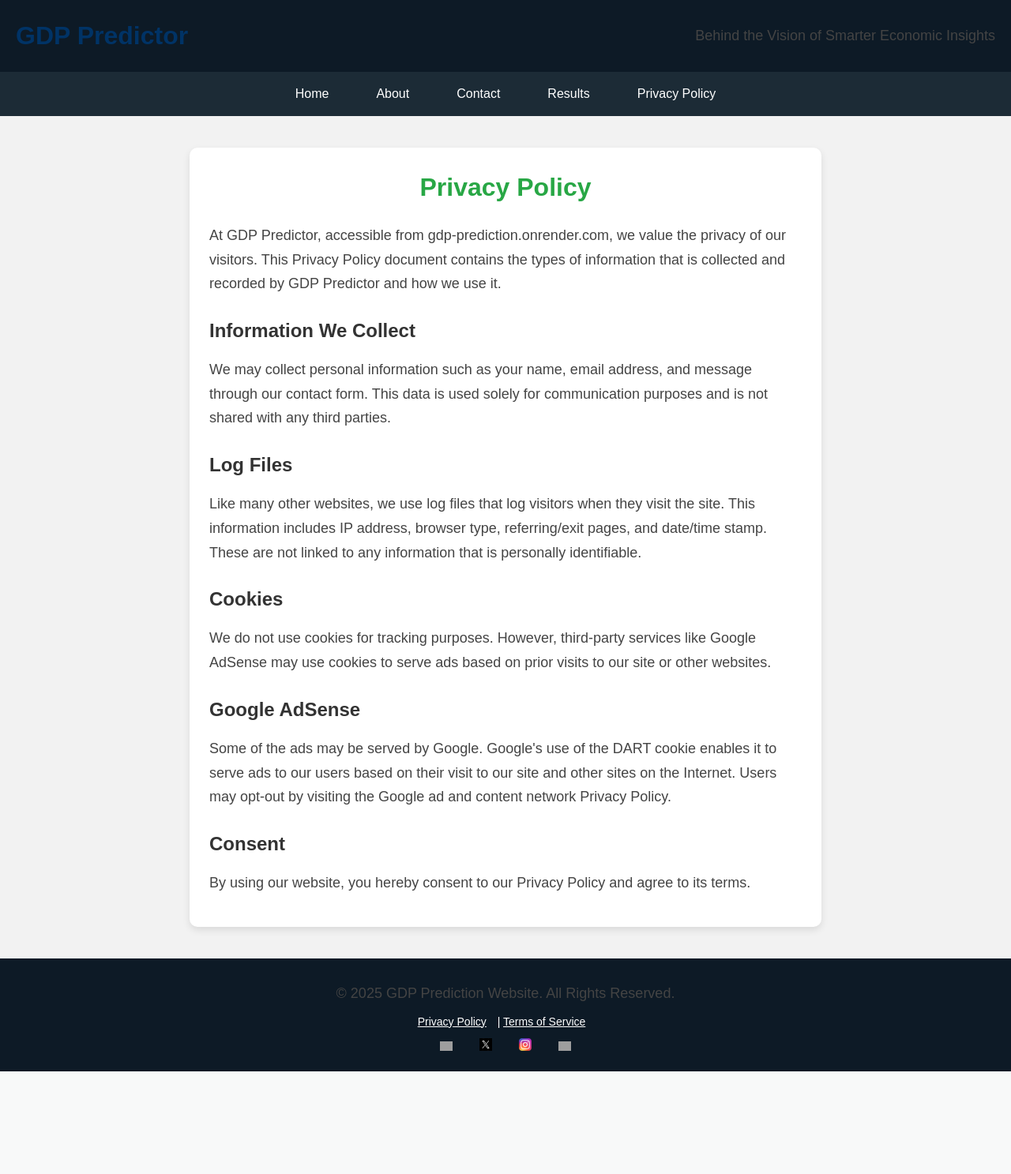
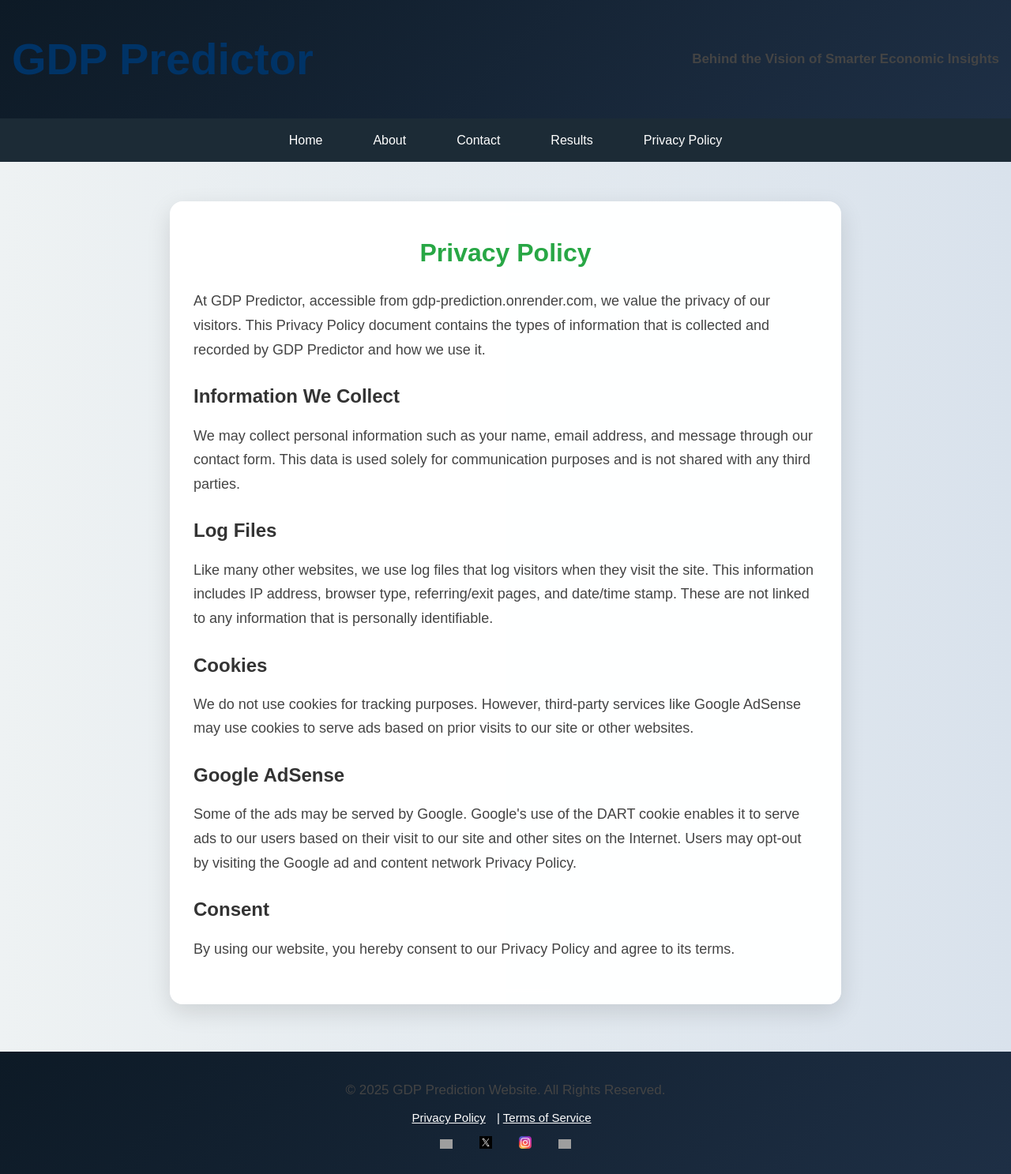
Before and after one commit to HARINARAYAN-2027/gdp-X, a Flask app: page /privacy in a window 1280 px wide. Shown: the whole page at 79% size. Before the commit the page ends 1357 px from the top, so only its background shows below. Run offline with Flask 2, Linux system fonts and the light colour scheme; grey boxes are pictures that could not be loaded.

Commit message:
Update privacy.html

```diff
--- a/templates/privacy.html
+++ b/templates/privacy.html
@@ -5,6 +5,7 @@
     <meta name="viewport" content="width=device-width, initial-scale=1.0">
     <title>Privacy Policy</title>
     <link rel="stylesheet" href="{{ url_for('static', filename='style.css') }}">
+    <link rel="stylesheet" href="https://cdnjs.cloudflare.com/ajax/libs/font-awesome/6.5.0/css/all.min.css">
 
     <!-- Google Analytics -->
     <script async src="https://www.googletagmanager.com/gtag/js?id=G-Y2DS4JJDM0"></script>
@@ -19,76 +20,103 @@
     <script async src="https://pagead2.googlesyndication.com/pagead/js/adsbygoogle.js?client=ca-pub-5467190410358033" crossorigin="anonymous"></script>
 
    <style>
-        body {
-            font-family: 'Segoe UI', Tahoma, Geneva, Verdana, sans-serif;
-            background-color: #f2f2f2;
+    @import url('https://fonts.googleapis.com/css2?family=Inter:wght@400;600&display=swap');
+
+    * {
         margin: 0;
         padding: 0;
+        box-sizing: border-box;
+    }
+
+    body {
+        font-family: 'Inter', 'Segoe UI', Tahoma, Geneva, Verdana, sans-serif;
+        background: linear-gradient(to right, #eef2f3, #d9e2ec);
+        color: #222;
+        line-height: 1.6;
     }
 
     header {
-            background-color: #0d1a26;
+        background: linear-gradient(135deg, #0d1a26, #1e2f45);
         color: white;
-            padding: 20px;
+        padding: 30px 15px;
         text-align: center;
+        font-size: 28px;
+        font-weight: 600;
+        box-shadow: 0 6px 12px rgba(0, 0, 0, 0.3);
     }
 
     nav ul {
         list-style: none;
-            padding: 0;
         display: flex;
         justify-content: center;
         background-color: #1c2b36;
         margin: 0;
+        padding: 0;
+        flex-wrap: wrap;
     }
 
     nav ul li {
-            margin: 0 15px;
+        margin: 0 12px;
     }
 
     nav ul li a {
         color: white;
         text-decoration: none;
-            padding: 15px;
+        padding: 15px 20px;
         display: block;
+        font-weight: 500;
+        transition: background 0.3s, transform 0.3s;
     }
 
     nav ul li a:hover {
         background-color: #2e4a5f;
+        transform: translateY(-2px);
     }
 
     .container {
-            max-width: 800px;
-            margin: 40px auto;
-            background: white;
-            padding: 25px;
-            border-radius: 10px;
-            box-shadow: 0 4px 10px rgba(0, 0, 0, 0.1);
-            text-align: left;
+        max-width: 850px;
+        margin: 50px auto;
+        background: rgba(255, 255, 255, 0.97);
+        padding: 40px 30px;
+        border-radius: 16px;
+        box-shadow: 0 10px 30px rgba(0, 0, 0, 0.12);
+        backdrop-filter: blur(10px);
+        animation: slideFade 0.7s ease;
     }
 
-        h1 {
+    @keyframes slideFade {
+        from {
+            opacity: 0;
+            transform: translateY(20px);
+        }
+        to {
+            opacity: 1;
+            transform: translateY(0);
+        }
+    }
+
+    h1, h2 {
         color: #003366;
+        font-weight: 600;
     }
 
     h2 {
-            color: #003366;
-            margin-top: 20px;
+        margin-top: 25px;
     }
 
     p {
-            font-size: 18px;
+        font-size: 17px;
         color: #444;
         margin: 10px 0;
-            line-height: 1.6;
     }
 
     footer {
-            background-color: #0d1a26;
+        background: linear-gradient(135deg, #0d1a26, #1e2f45);
         color: white;
         text-align: center;
-            padding: 20px;
-            margin-top: 40px;
+        padding: 25px 15px;
+        margin-top: 60px;
+        font-size: 15px;
     }
 
     .social-media {
@@ -98,6 +126,11 @@
     .social-media a {
         margin: 0 10px;
         display: inline-block;
+        transition: transform 0.3s ease;
+    }
+
+    .social-media a:hover {
+        transform: scale(1.2);
     }
 
     footer .privacy-links a {
@@ -113,11 +146,12 @@
         }
 
         .container {
-                padding: 20px;
+            padding: 25px 20px;
+            margin: 30px 15px;
         }
 
-            footer .social-media {
-                text-align: center;
+        nav ul li a {
+            padding: 12px 18px;
         }
 
         footer .social-media a {
@@ -125,6 +159,7 @@
         }
     }
 </style>
+
 </head>
 <body>
 
```
Lines whose indentation alone changed are shown as unchanged.
